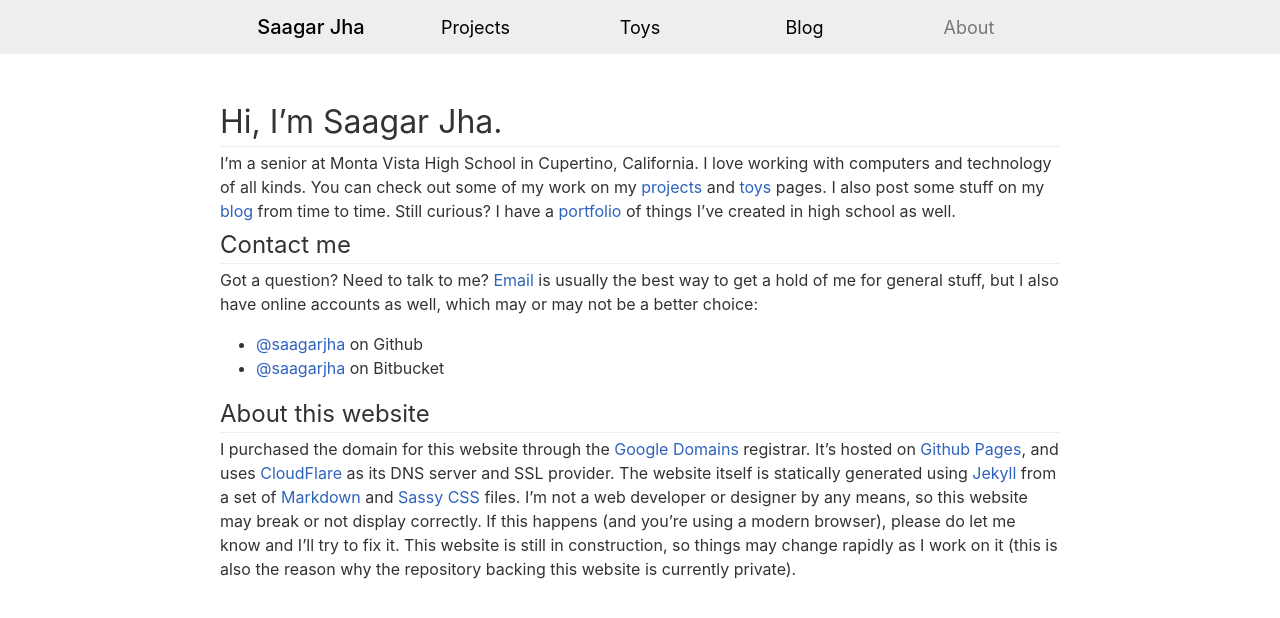
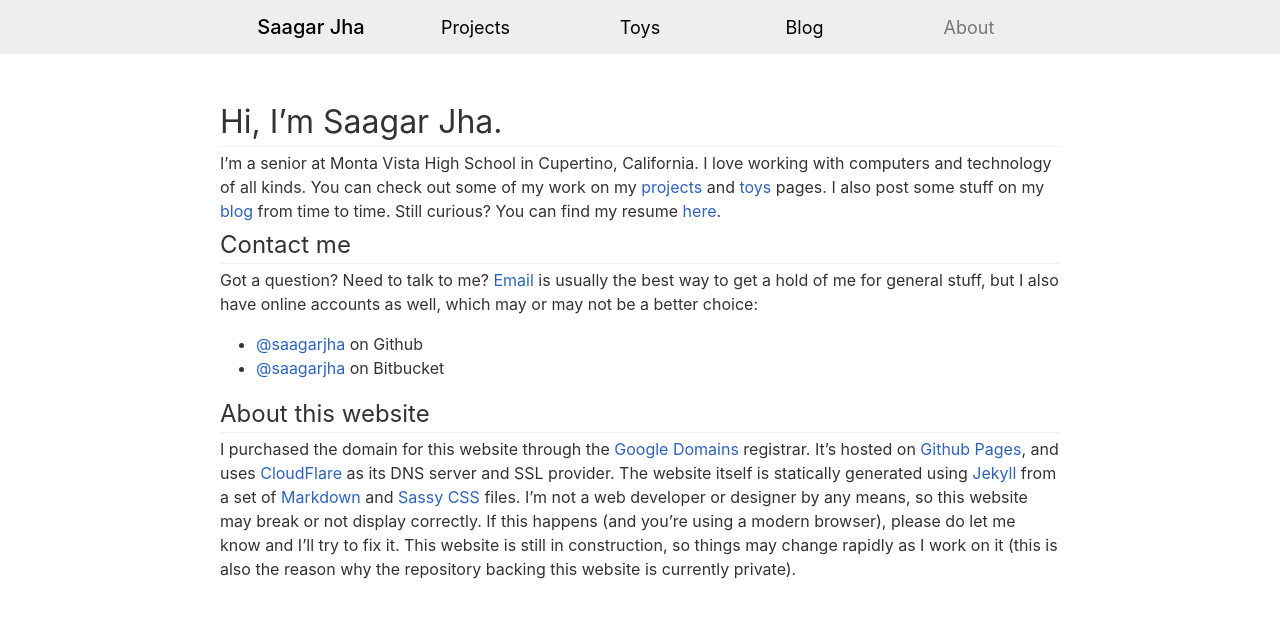
Before and after one commit to saagarjha/saagarjha.github.io, a Jekyll site: the page built from about/index.md, in a window 1280 px wide. Shown: the top 618 px of the page. Built offline with Jekyll 4.4.1, drawn with Linux system fonts in a browser that asks for light colours.

Commit message:
Update about

```diff
--- a/about/index.md
+++ b/about/index.md
@@ -4,7 +4,7 @@ title: About
 ---
 
 # Hi, I'm Saagar Jha.
-I'm a senior at Monta Vista High School in Cupertino, California. I love working with computers and technology of all kinds. You can check out some of my work on my [projects]({{ site.url }}/projects) and [toys]({{ site.url }}/toys) pages. I also post some stuff on my [blog]({{ site.url }}/blog) from time to time. Still curious? I have a [portfolio]({{ site.url }}/about/portfolio) of things I've created in high school as well.
+I'm a senior at Monta Vista High School in Cupertino, California. I love working with computers and technology of all kinds. You can check out some of my work on my [projects]({{ site.url }}/projects) and [toys]({{ site.url }}/toys) pages. I also post some stuff on my [blog]({{ site.url }}/blog) from time to time. Still curious? You can find my resume [here]({{ site.url }}/about/resume.pdf).
 
 ## Contact me
 Got a question? Need to talk to me? [Email](mailto:saagar@saagarjha.com) is usually the best way to get a hold of me for general stuff, but I also have online accounts as well, which may or may not be a better choice:
```
Also changed, not shown: Gemfile.lock, 1 other file.
